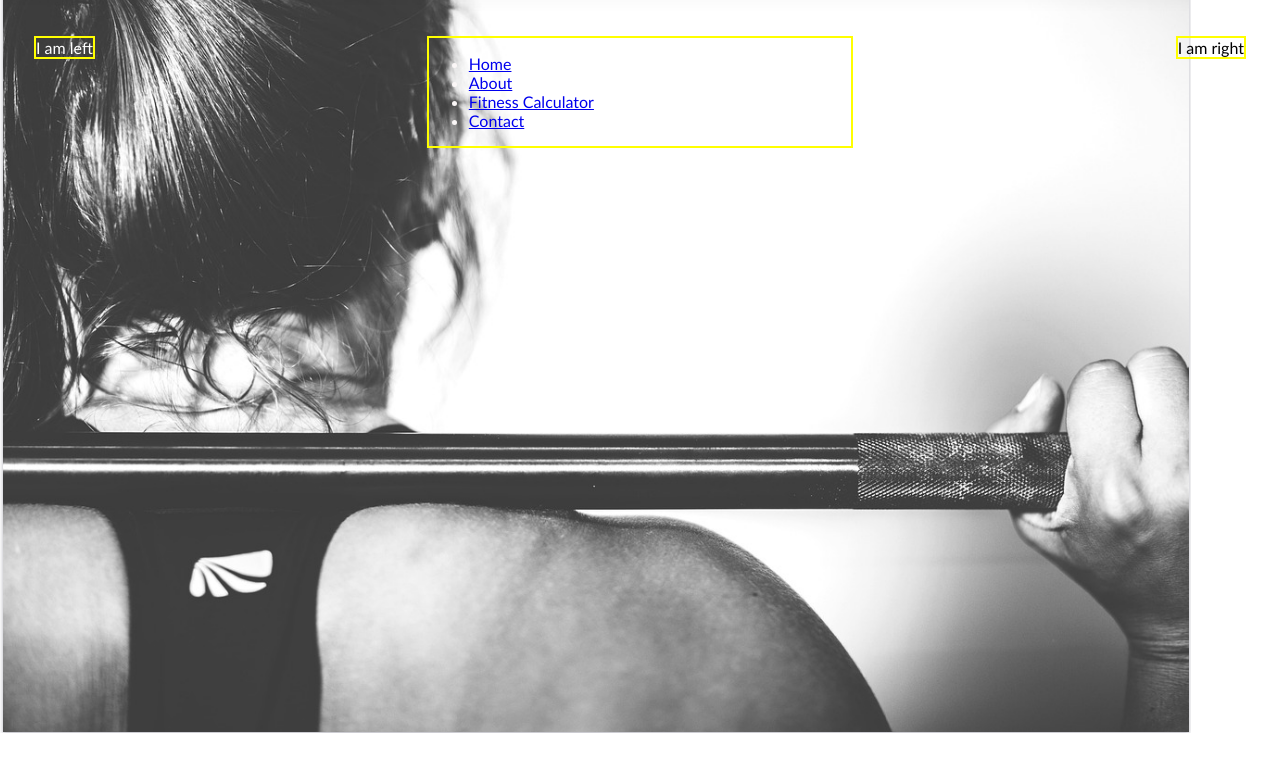
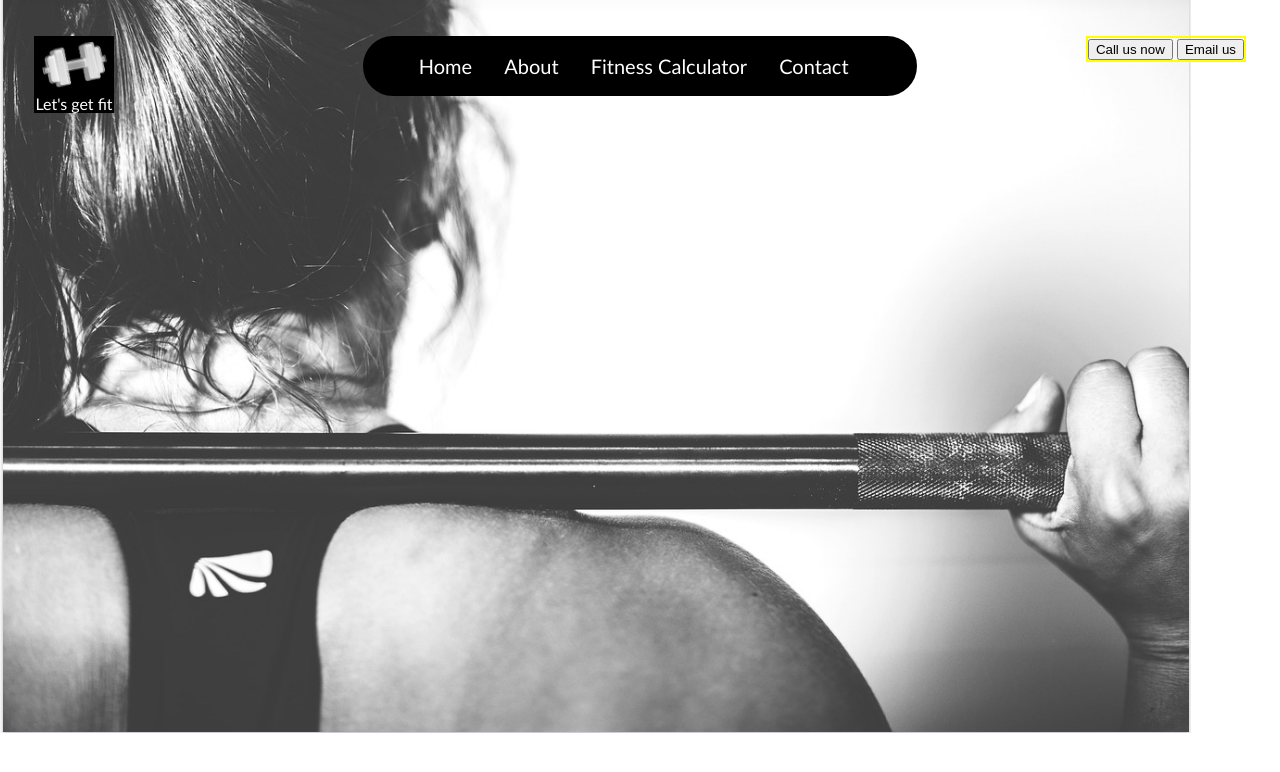
Before and after one commit to arcVaishali/arcVaishali.github.io, a plain HTML site: page index.html in a window 1280 px wide. Shown: the top 772 px of the page. Drawn offline with Linux system fonts and the light colour scheme.

Commit message:
styled markup of navbar, and added and styled logo and help buttons

```diff
--- a/index.html
+++ b/index.html
@@ -16,20 +16,25 @@
             background-repeat: no-repeat;
             font-family: 'Gill Sans', 'Gill Sans MT', Calibri, 'Trebuchet MS', sans-serif;
         }
+        /* .header{
+            background-color: black;
+        } */
         .left{
             display:inline-block;
             position:absolute;
             top:36px;
             left:34px;
-            border:2px solid yellow;
+            /* border:2px solid yellow; */
             color : white;
         }
         .mid{
+            background-color:black;
+            border-radius:30px;
             display:block;
-            width:33%;
+            width:43%;
             margin:36px auto;
-            border:2px solid yellow;
-            color : rgb(251, 247, 247);
+            border:2px solid rgb(0, 0, 0);
+            color : white;
         }
         .right{
             position: absolute;
@@ -39,13 +44,45 @@
             border:2px solid yellow;
             color : black;
         }
+        .nav-bar{
+            /* display:inline-block; */
+        }
+        .nav-bar li{
+            display:inline-block;
+            font-size:20px;
+        }
+        .nav-bar li a{
+            color:white;
+            text-decoration: none;
+            padding:14px;
+        }
+        .nav-bar li a:hover , nav-bar li a:active{
+            color:beige;
+            text-decoration: underline;
+            padding:14px;
+        }
+        .left img{
+            width: 80px;
+            filter:invert(100%);
+            /* For inverting color */
+        }
+        .left div{
+            margin-top:-4px;
+            background-color: black;
+            text-align:center;
+        }
+
+        .btn{
+            margin: 0px;
+        }
     </style>
 </head>
 <body>
     <header class="header">
          <!--left box for logo  -->
         <div class="left">
-            I am left
+            <img src="gym-logo.png" alt="">
+            <div>Let's get fit</div>
         </div>
          <!-- mid box for nav-bar -->
         <div class="mid">
@@ -58,7 +95,8 @@
         </div>
          <!-- right box for buttons -->
         <div class="right">
-            I am right
+            <button class="btn">Call us now</button>
+            <button class="btn">Email us</button>
         </div>
 
     </header>
```
